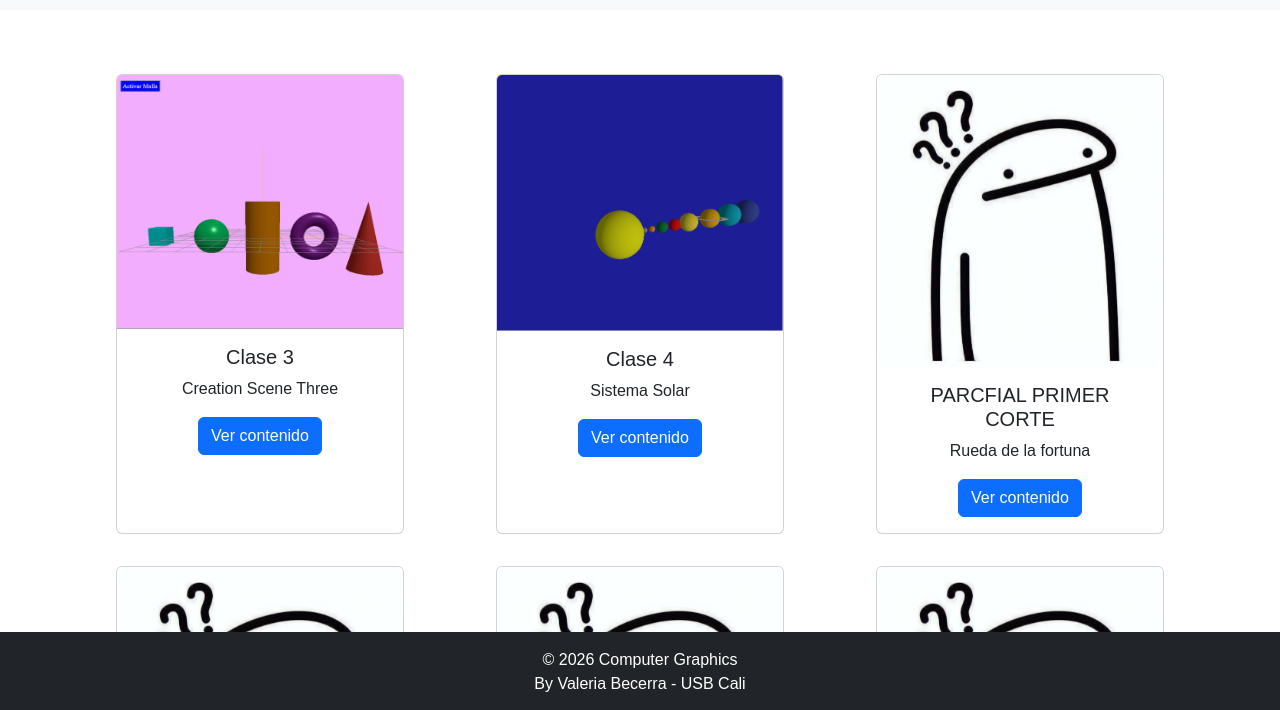
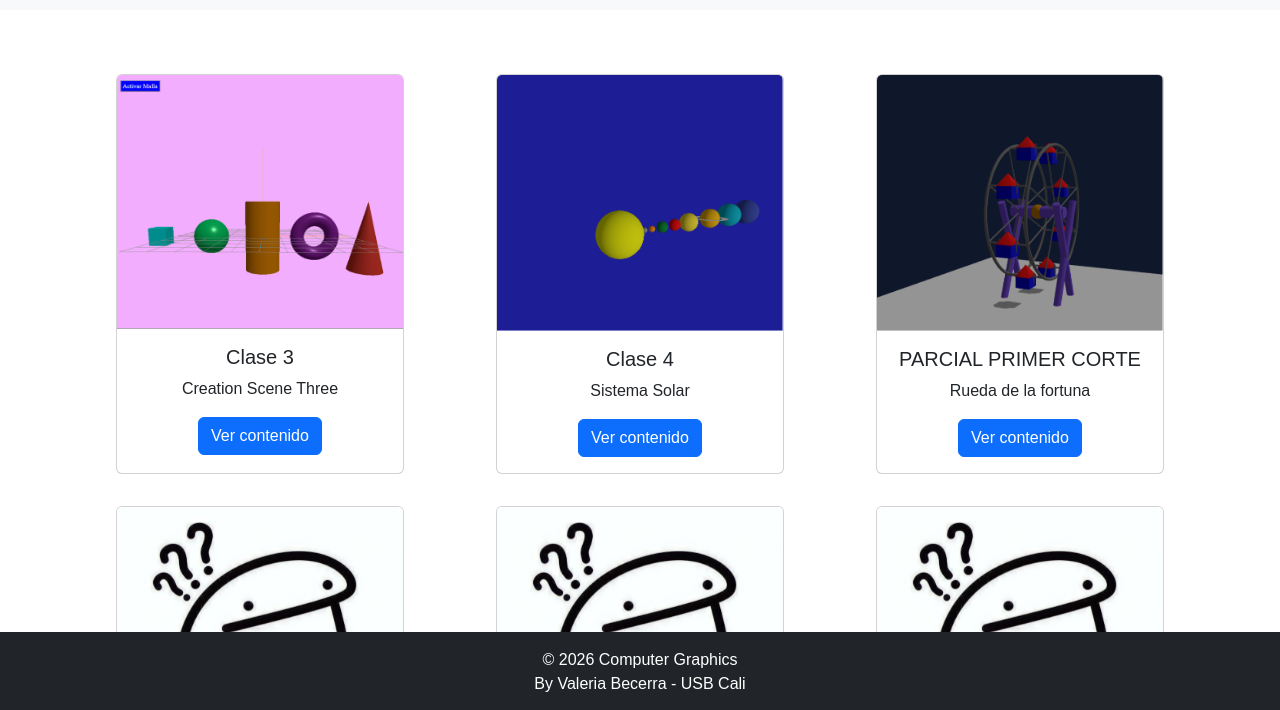
Before and after one commit to bereva1218-lgtm/Computacion-Grafica--Valeria-Becerra, a website built with Vite: page index.html in a window 1280 px wide. Shown: the part 88-798 px from the top of the page. Built offline with nearby package versions, Linux system fonts and the light colour scheme.

```diff
--- a/index.html
+++ b/index.html
@@ -64,9 +64,9 @@
             </div>
             <div class="col-md-4 d-flex justify-content-center">
                 <div class="card" style="width: 18rem;">
-                    <img src="./src/img/question.jpg" class="card-img-top" alt="./src/img/question.jpg">
+                    <img src="./src/img/Parcial.png" class="card-img-top" alt="./src/img/Parcial.png">
                     <div class="card-body">
-                        <h5 class="card-title">PARCFIAL PRIMER CORTE</h5>
+                        <h5 class="card-title">PARCIAL PRIMER CORTE</h5>
                         <p class="card-text">Rueda de la fortuna </p>
                         <a href="./src/topics/class5/class5.html" class="btn btn-primary">Ver contenido</a>
                     </div>
```
Also changed, not shown: src/img/Parcial.png (added).
